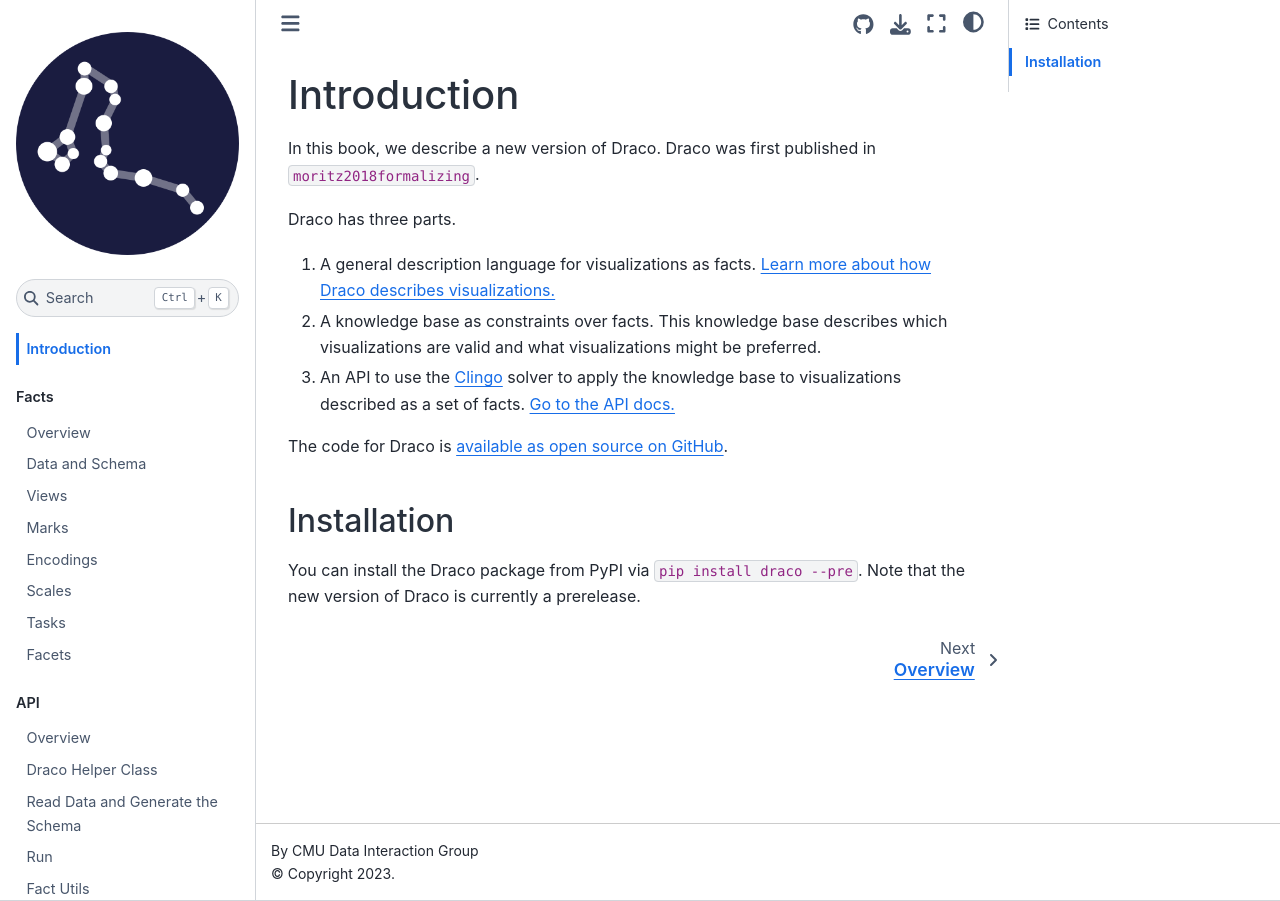
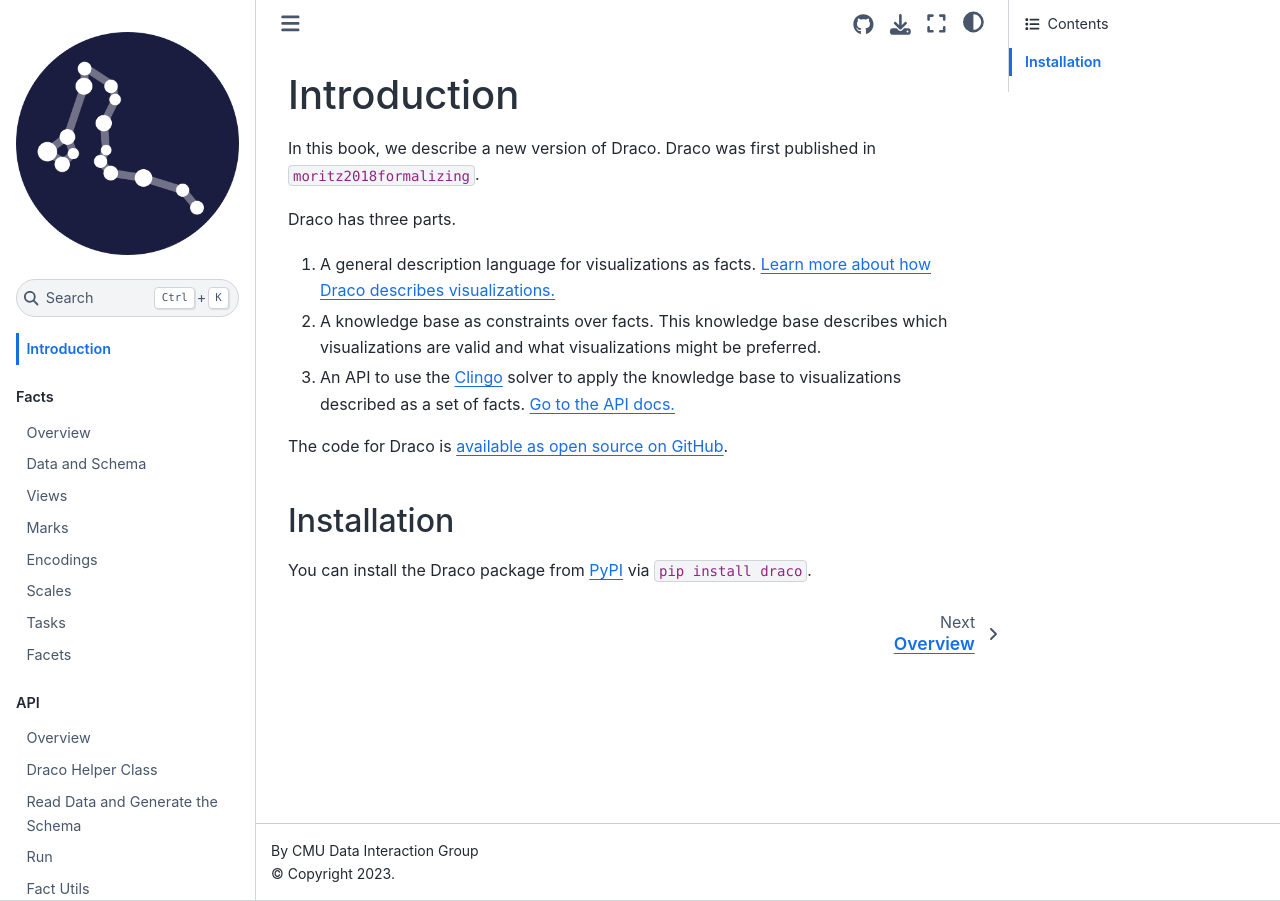
Before and after one commit to cmudig/draco2, a Jupyter Book: the page built from docs/intro.md, in a window 1280 px wide. Built offline with Jupyter Book 1.0.4 settings and Sphinx 7.4.7 and the Sphinx Book theme 1.1.4, drawn with Linux system fonts in a browser that asks for light colours; pages that are not in the unit, such as notebooks, are missing from menus; cross-references to code outside the pages are shown as plain code.

Commit message:
docs: remove note on prerelease

```diff
--- a/docs/intro.md
+++ b/docs/intro.md
@@ -15,5 +15,4 @@
 
 ## Installation
 
-You can install the Draco package from PyPI via `pip install draco --pre`. Note that the new version of Draco is
-currently a prerelease.
+You can install the Draco package from [PyPI](https://pypi.org/project/draco/) via `pip install draco`.
```
